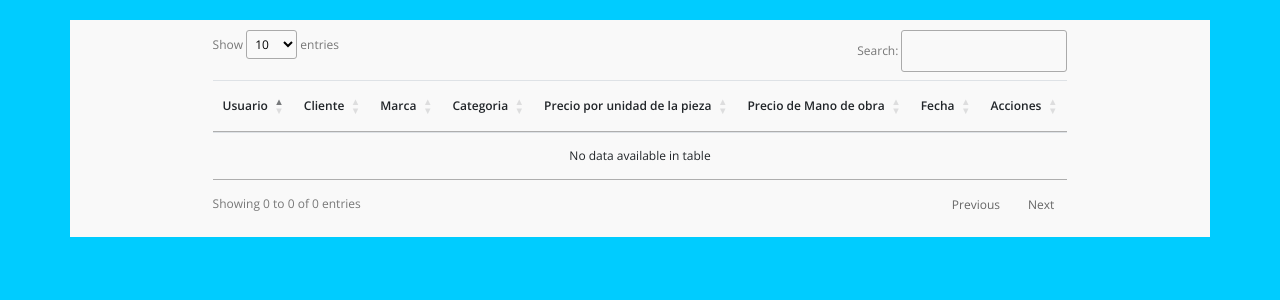
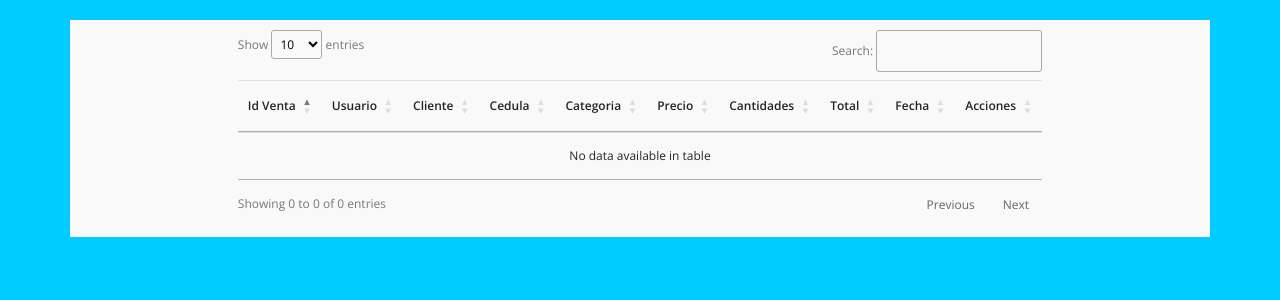
Before and after one commit to danielvill/tesisBryan, a Flask app: page /admin/e_venta in a window 1280 px wide. Shown: the part 66-366 px from the top of the page. Run offline with Flask 3, Linux system fonts and the light colour scheme; the visitor is signed in with stand-in values (Sample User, id 1); data that the repository does not hold is empty; some libraries are stand-ins or nearby versions.

Commit message:
Cambios importantes

```diff
--- a/app.py
+++ b/app.py
@@ -1,4 +1,5 @@
 from flask import flash, Flask,session, render_template, request,Response ,jsonify, redirect, url_for
+from pymongo import ReturnDocument
 from controllers.bdatos import Conexion as dbase
 from modules.clientes import Clientes
 from modules.admin import Admin
@@ -13,7 +14,6 @@ db = dbase()
 
 app = Flask(__name__)
 app.secret_key = 'mecanicajulio'
-
 
 @app.route('/logout')
 def logout():
@@ -83,7 +83,7 @@ def login():
     else:
         return render_template('admin/in_mecanicos.html')
 
-#Administrador modulo de ingresado de clientes
+# *Administrador modulo de ingresado de clientes
 @app.route('/admin/clientes',methods=['GET','POST'])
 def client():
     # Verifica si el usuario está en la sesión
@@ -114,28 +114,50 @@ def client():
         return render_template("admin/clientes.html")
 
 
-#Ingresado de Productos
+# * Ingresado de Productos
 @app.route('/admin/producto',methods=['GET','POST'])
 def producto():
     # Verifica si el usuario está en la sesión
     if 'username' not in session:
         flash("Inicia sesion con tu usuario y contraseña")
         return redirect(url_for('index'))
+
+    # Define codigo fuera del bloque if/else
+    codigo = None
+
     if request.method == 'POST':
         producto =db['productos']
-        codigo=request.form["codigo"]
-        marca=request.form["marca"]
+        codigo_counter = db['codigo_counter']
+
+        # Obtén el último valor del contador y actualízalo
+        counter = codigo_counter.find_one_and_update(
+            {'_id': 'producto_id'},
+            {'$inc': {'value': 1}},
+            return_document=ReturnDocument.AFTER
+        )
+        codigo = counter['value']
+
         categoria=request.form["categoria"]
-        cantidad=request.form["cantidad"]
         precio=request.form["precio"]
 
-        if codigo and marca and categoria and cantidad and precio:
-            regpro= Productos(codigo,marca,categoria,cantidad,precio)
+        # Validacion si existe esa categoria
+        existing_categoria = producto.find_one({"categoria": categoria})
+
+        if existing_categoria:
+            flash("Ya existe esa categoria")
+            return redirect(url_for('producto'))
+
+        if categoria  and precio:
+            regpro= Productos(codigo,categoria,precio)
             producto.insert_one(regpro.ProduDBCollection())
             flash("Guardado en la base de datos")
             return redirect(url_for('producto'))
     else:
+        # Pasa el código a la plantilla
         return render_template("admin/producto.html")
+
+
+
 
 # Ingresado de Ventas
 @app.route('/admin/ventas',methods=['GET','POST'])
@@ -145,22 +167,61 @@ def ventas():
         flash("Inicia sesion con tu usuario y contraseña")
         return redirect(url_for('index'))
     if request.method == 'POST':
-            venta =db['ventas']
-            usuario=request.form["usuario"]
-            cliente=request.form["cliente"]
-            marca=request.form["marca"]
-            categoria=request.form["categoria"]
-            precio=request.form["precio"]
-            cambio=request.form["cambio"]
-            fecha=request.form["fecha"]
+        venta = db['ventas']
+        codigo_counter = db['codigo_counter']
+        # Obtén el último valor del contador y actualízalo
+        counter = codigo_counter.find_one_and_update(
+            {'_id': 'ventaID'},
+            {'$inc': {'value': 1}},
+            return_document=ReturnDocument.AFTER
+        )
+        id_venta = counter['value']
+        usuario = request.form["usuario"]
+        cliente = request.form["cliente"]
+        cedula = request.form["cedula"]
+        categorias = request.form["categoria"]
+        precios = request.form["precio"]
+        cantidades = request.form["cantidad"]
+        cambio = request.form["cambio"]
+        fecha = request.form["fecha"]
 
-            if usuario and cliente and marca and categoria and precio and cambio and fecha:
-                regvent = Ventas(usuario ,cliente,marca,categoria, precio,cambio,fecha)
-                venta.insert_one(regvent.VentaDBCollection())
-                flash("Guardado en la base de datos")
-                return redirect(url_for('ventas'))
+        if id_venta and usuario and cliente and cedula and categorias and precios and cantidades and cambio and fecha:
+            regvent = Ventas(id_venta,usuario ,cliente,cedula,categorias, precios,cantidades,cambio,fecha)
+            venta.insert_one(regvent.VentaDBCollection())
+            flash("Guardado en la base de datos")
+            return redirect(url_for('ventas'))
     else:
-        return render_template("admin/ventas.html", usuarios=adsu(), clientes=adcli(), productos=adma(),categorias=adcat())
+
+        return render_template("admin/ventas.html", usuarios=adsu(), clientes=adcli(),categorias=adcat())
+
+#Para obtener un Id en ventas
+def get_next_sequence_value(sequence_name):
+    document = db['counters'].find_one_and_update(
+        {'_id': sequence_name },
+        {'$inc': {'sequence_value': 1}},
+        return_document=ReturnDocument.AFTER
+    )
+    return document['sequence_value']
+
+# Para buscar al cliente con la cedula
+@app.route('/get_cliente_nombre', methods=['GET'])
+def get_cliente_nombre():
+    cedula = request.args.get('cedula')
+    cliente = db.clientes.find_one({"cedula": cedula}, {"nombre": 1})
+    if cliente:
+        return cliente['nombre']
+    else:
+        return "Cliente no encontrado"
+
+@app.route('/get_producto_precio', methods=['GET'])
+def get_producto_precio():
+    categoria = request.args.get('categoria')
+    producto = db.productos.find_one({"categoria": categoria}, {"precio": 1})
+    if producto:
+        return str(producto['precio'])
+    else:
+        return "Producto no encontrado"
+
 
 #Vista de clientes
 @app.route('/admin/e_client')
@@ -197,25 +258,58 @@ def editarproducto():
     return render_template('admin/e_produc.html', productos=producto)
 
 # Elimnado de Productos
-@app.route('/delete_prod/<string:prod_codigo>')
+@app.route('/delete_prod/<int:prod_codigo>')
 def eliproduc(prod_codigo):
     producto =db['productos']
     producto.delete_one({'codigo':prod_codigo})
     return redirect(url_for('editarproducto'))
 
 # Editado de Productos
-@app.route('/edit_prod/<string:prod_codigo>', methods=['GET', 'POST'] )
+@app.route('/edit_prod/<int:prod_codigo>', methods=['GET', 'POST'] )
 def edproduc(prod_codigo):
     producto =db['productos']
     codigo= request.form["codigo"]
-    marca=request.form["marca"]
     categoria=request.form["categoria"]
-    cantidad=request.form["cantidad"]
     precio=request.form["precio"]
 
-    if codigo and marca and categoria and cantidad and precio:
-        producto.update_one({'codigo':prod_codigo},{'$set':{'codigo':codigo,'marca':marca,'categoria':categoria,'cantidad':cantidad,'precio':precio}})
+    if codigo  and categoria  and precio:
+        producto.update_one({'codigo':prod_codigo},{'$set':{'codigo':codigo,'categoria':categoria,'precio':precio}})
         return redirect(url_for('editarproducto'))
+
+#* Reporte de Productos
+
+@app.route('/admin/r_productos')
+def r_productos():
+    # Obtener todas las ventas de la colección 'ventas'
+    ventas = db.ventas.find()
+
+    # Crear un diccionario para almacenar las ventas por usuario
+    ventas_por_usuario = {}
+
+    # Iterar sobre las ventas y sumar las cantidades por usuario
+    for venta in ventas:
+        usuario = venta['categoria']
+        cantidad = int(venta['cantidad'])
+        fecha = venta ["fecha"]
+
+        # Convertir la fecha a formato español
+        fecha = datetime.strptime(fecha, "%Y-%m-%d")
+        fecha_es = format_date(fecha, 'MMMM yyyy', locale='es_ES')
+
+        # Verificar si el usuario ya está en el diccionario
+        if usuario in ventas_por_usuario:
+            ventas_por_usuario[usuario]['ventas'] += cantidad
+            ventas_por_usuario[usuario]['fecha'] = fecha_es
+        else:
+            ventas_por_usuario[usuario] = {'ventas': cantidad, 'fecha': fecha_es}
+
+    # Ordenar los usuarios por la cantidad de ventas en orden descendente
+    usuarios_ordenados = sorted(ventas_por_usuario.items(), key=lambda x: x[1]['ventas'], reverse=True)
+
+
+    return render_template('admin/r_productos.html', usuarios_ordenados=usuarios_ordenados)
+
+
 
 # Select Para las ventas agregar en el html
 def adsu():
@@ -223,16 +317,13 @@ def adsu():
     return [usuario['usuario'] for usuario in usuarios]
 
 def adcli():
-    clientes = db.clientes.find({}, {"nombre": 1})
-    return [cliente['nombre'] for cliente in clientes]
+    clientes = db.clientes.find({}, {"nombre": 1, "cedula": 1})
+    return [(cliente['cedula'], cliente['nombre']) for cliente in clientes]
 
-def adma():
-    productos = db.productos.find({}, {"marca": 1})
-    return [producto['marca'] for producto in productos]
 
 def adcat():
-    productos = db.productos.find({}, {"categoria": 1})
-    return [producto['categoria'] for producto in productos]
+    productos = db.productos.find({}, {"categoria": 1,"precio":1})
+    return [(producto['categoria'], producto['precio']) for producto in productos]
 
 
 #Fecha para mostrar en reportes
@@ -353,6 +444,11 @@ def v_ventas():
     # Renderizar la plantilla 'admin/v_ventas.html' con los datos necesarios
     return render_template('admin/v_ventas.html', usuarios_ordenados=usuarios_ordenados)
 
+
+
+
+
+
 # * Editar ventas de mecanicos
 
 # * Vista ventas de todos los usuarios para Poder editarlos
@@ -376,16 +472,18 @@ def elive(venta_name):
 @app.route('/edit_venta/<string:venta_name>', methods=['GET', 'POST'])
 def editve(venta_name):
     venta = db['ventas']
+    id_venta =request.form['id_venta']
     usuario = request.form['usuario']
     cliente = request.form['cliente']
-    marca = request.form['marca']
+    cedula = request.form['cedula']
     categoria = request.form['categoria']
     precio = request.form['precio']
+    cantidad = request.form['cantidad']
     cambio = request.form['cambio']
     fecha = request.form['fecha']
 
-    if usuario and cliente and marca and categoria and precio and cambio and fecha:
-        venta.update_one({'usuario':venta_name},{'$set':{'usuarios':usuario,'cliente':cliente,'marca':marca,'categoria':categoria,'precio':precio,'cambio':cambio,'fecha':fecha}})
+    if id_venta and usuario and cliente and cedula and categoria and precio and cantidad and cambio and fecha:
+        venta.update_one({'id_venta':venta_name},{'$set':{'id_venta':id_venta ,'usuario':usuario,'cliente':cliente, 'cedula':cedula, 'categoria':categoria,'precio':precio, 'cantidad':cantidad, 'cambio':cambio,'fecha':fecha}})
         return redirect(url_for('e_venta'))
     else:
         return render_template("admin/e_venta.html")
@@ -547,13 +645,12 @@ def useventa():
             ventas= db['ventas']
             usuario= request.form["usuario"]
             cliente=request.form["cliente"]
-            marca=request.form["marca"]
             categoria=request.form["categoria"]
             precio=request.form["precio"]
             cambio=request.form["cambio"]
             fecha=request.form["fecha"]
-            if usuario and cliente and marca and categoria and precio and cambio and fecha:
-                regven= Ventas(usuario,cliente,marca,categoria,precio,cambio,fecha)
+            if usuario and cliente  and categoria and precio and cambio and fecha:
+                regven= Ventas(usuario,cliente,categoria,precio,cambio,fecha)
                 ventas.insert_one(regven.VentaDBCollection())
                 flash("Guardado en la base de datos")
                 return redirect(url_for('useventa'))
--- a/controllers/bdatos.py
+++ b/controllers/bdatos.py
@@ -6,6 +6,15 @@ def Conexion():
     try:
         client = MongoClient(MONGO_URI)
         db = client["mecanica"]
+        # Verifica si el contador para producto_id ya existe
+        if db['codigo_counter'].find_one({'_id': 'producto_id'}) is None:
+            # Si no existe, inicializa el contador
+            db['codigo_counter'].insert_one({'_id': 'producto_id', 'value': 0})
+        # Verifica si el contador para id_venta ya existe
+        if db['codigo_counter'].find_one({'_id': 'ventaID'}) is None:
+            # Si no existe, inicializa el contador
+            db['codigo_counter'].insert_one({'_id': 'ventaID', 'value': 0})
+
         print("Conexión a MongoDB exitosa.")
     except ConnectionError:
         print('Error de conexión con la bdd')
--- a/static/css/form.css
+++ b/static/css/form.css
@@ -70,7 +70,7 @@ fieldset {
     width: 100%;
 }
 
-#contact input[type="text"],
+#contact input[type="text"] ,
 #contact input[type="email"],
 #contact input[type="number"],
 #contact input[type="password"],
--- a/templates/admin/clientes.html
+++ b/templates/admin/clientes.html
@@ -11,7 +11,7 @@
             <input placeholder="Ingresar direccion" type="text" id="miInput"  name="direccion" tabindex="1" required autofocus>
         </fieldset>
         <fieldset>
-            <input placeholder="Ingresar numero de cedula" type="number" oninput="limitarEntrada()" id="miInput"  name="cedula" tabindex="1" required autofocus>
+            <input placeholder="Ingresar numero de cedula" type="text" oninput="limitarEntrada()" id="miInput"  name="cedula" tabindex="1" required autofocus>
         </fieldset>
         <button type="submit" class="btn btn-primary"> Enviar</button>
     </form>
--- a/templates/admin/e_venta.html
+++ b/templates/admin/e_venta.html
@@ -5,22 +5,28 @@
             <thead>
                 <tr>
                     <th>
+                        Id Venta
+                    </th>
+                    <th>
                         Usuario
                     </th>
                     <th>
                         Cliente
                     </th>
                     <th>
-                        Marca
+                        Cedula
                     </th>
                     <th>
                         Categoria
                     </th>
                     <th>
-                        Precio por unidad de la pieza
+                        Precio
                     </th>
                     <th>
-                        Precio de Mano de obra
+                        Cantidades
+                    </th>
+                    <th>
+                        Total
                     </th>
                     <th>
                         Fecha
@@ -34,19 +40,25 @@
                 {% for e_venta in ventas %}
                 <tr>
                     <td>
+                        {{e_venta.id_venta}}
+                    </td>
+                    <td>
                         {{e_venta.usuario}}
                     </td>
                     <td>
                         {{e_venta.cliente}}
                     </td>
                     <td>
-                            {{e_venta.marca}}
+                        {{e_venta.cedula}}
                     </td>
                     <td>
                         {{e_venta.categoria}}
                     </td>
                     <td>
                         {{e_venta.precio}}
+                    </td>
+                    <td>
+                        {{e_venta.cantidad}}
                     </td>
                     <td>
                         {{e_venta.cambio}}
@@ -81,29 +93,21 @@
 <div id="editModal" title="Editar Ventas">
     <form id="editForm" action="" method="post">
         <div class="">
+            <label for="">Id Venta</label>
+            <input type="number" class="form-control" id="id_venta" name="id_venta">
             <label for="">Usuario</label>
             <input type="text" class="form-control" id="usuario" name="usuario">
             <label for="">Cliente</label>
             <input type="text" class="form-control" id="cliente" name="cliente">
-            <label for="">Marca</label>
-            <select name="marca" id="marca" class="form-control">
-                <option value="Hifly">Hifly</option>
-                <option value="Onix">Onix</option>
-                <option value="Sunful">Sunful</option>
-                <option value="Terraking">Terraking</option>
-                <option value="Sin nombre">Sin nombre</option>
-            </select>
+            <label for="">Cedula</label>
+            <input type="text" class="form-control" id="cedula" name="cedula">
             <label for="">Categoria</label>
-            <select name="categoria" id="categoria" class="form-control">
-                <option value="Llantas">Llantas</option>
-                <option value="Pernos">Pernos</option>
-                <option value="Cauchos">Cauchos</option>
-                <option value="Tubos">Tubos</option>
-                <option value="Aros">Aros</option>
-            </select>
+            <input type="text" name="categoria" id="categoria" class="form-control">
             <label for="">Precio</label>
             <input type="number"  class="form-control"  id="precio" name="precio">
-            <label for="">Cambio</label>
+            <label for="">Cantidades</label>
+            <input type="number"  class="form-control"  id="cantidad" name="cantidad">
+            <label for="">Total</label>
             <input type="number"  class="form-control"  id="cambio" name="cambio">
             <label for="">Fecha</label>
             <input type="date" class="form-control"  id="fecha" name="fecha">
@@ -126,13 +130,15 @@
             var data = table.row(row).data();
             // Aquí puedes abrir el modal y llenar los campos del formulario con los datos del usuario
             // Por ejemplo:
-            $('#usuario').val(data[0]);
-            $('#cliente').val(data[1]);
-            $('#marca').val(data[2]);
-            $('#categoria').val(data[3]);
-            $('#precio').val(data[4]);
-            $('#cambio').val(data[5]);
-            $('#fecha').val(data[6]);
+            $('#id_venta').val(data[0]);
+            $('#usuario').val(data[1]);
+            $('#cliente').val(data[2]);
+            $('#cedula').val(data[3]);
+            $('#categoria').val(data[4]);
+            $('#precio').val(data[5]);
+            $('#cantidad').val(data[6]);
+            $('#cambio').val(data[7]);
+            $('#fecha').val(data[8]);
             $('#editForm').attr('action', '/edit_venta/' + data[0]);
             $('#editModal').dialog('open');
         });
--- a/templates/admin/in_mecanicos.html
+++ b/templates/admin/in_mecanicos.html
@@ -5,7 +5,7 @@
         <h3>Ingresar de mecanicos</h3>
         <h4>Todos los campos son obligatorios </h4>
         <fieldset>
-            <input placeholder="Ingresar cedula" type="number" id="miInput" oninput="limitarEntrada()" name="cedula" tabindex="1" required autofocus>
+            <input placeholder="Ingresar cedula" type="text" id="miInput" oninput="limitarEntrada()" name="cedula" tabindex="1" required autofocus>
         </fieldset>
         <fieldset>
             <input placeholder="Nombre de Usuario" name="usuario" type="text" tabindex="2" required>
--- a/templates/admin/layout.html
+++ b/templates/admin/layout.html
@@ -56,6 +56,7 @@
                     <div class="dropdown-menu" aria-labelledby="navbarDropdown">
                         <a class="dropdown-item" href="./producto">Productos</a>
                         <a class="dropdown-item" href="./e_produc">Visualizar Productos</a>
+                        <a class="dropdown-item" href="./r_productos">Reporte de Productos</a>
                     </div>
                 </li>
                 <li class="nav-item dropdown">
```
Also changed, not shown: modules/productos.py (+1 -6 lines), modules/ventas.py (+7 -3 lines), templates/admin/e_produc.html (+5 -38 lines), templates/admin/producto.html (+26 -20 lines), templates/admin/r_productos.html (added, +36 -0 lines), templates/admin/ventas.html (+66 -21 lines).
